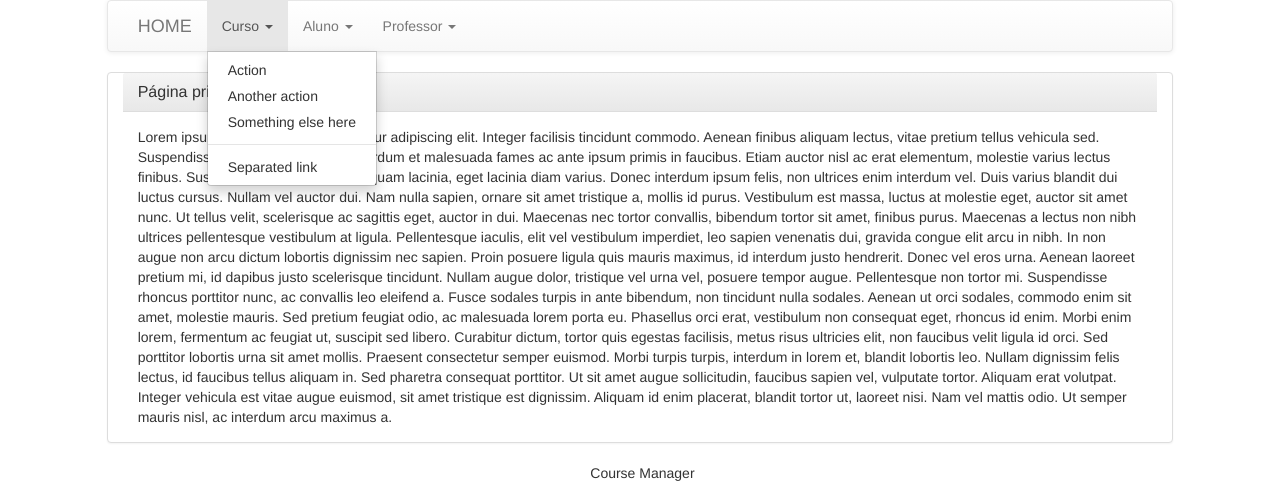
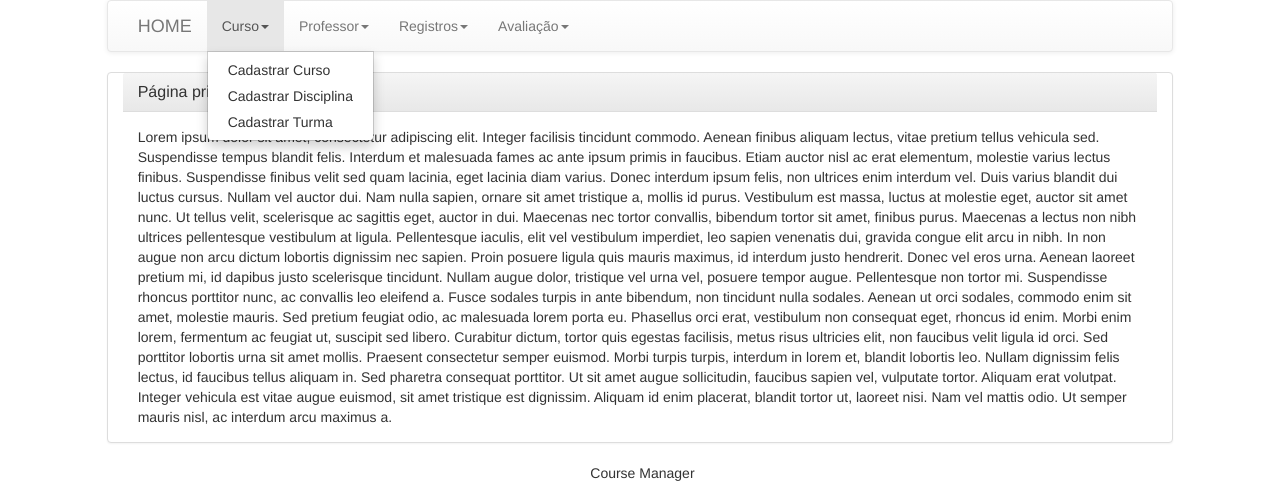
Before and after one commit to RicardoMaurici/pbd, a PHP site: page /admin/main.php in a window 1280 px wide, after a click on "Curso". Shown: the top 483 px of the page. Run offline with PHP 8.4, Linux system fonts and the light colour scheme.

Commit message:
menus admin, professor e funcionario

```diff
--- a/admin/includes/menu.php
+++ /dev/null
@@ -1,46 +0,0 @@
-<?php
-  $uri   = rtrim(dirname($_SERVER['PHP_SELF']), '/\\');
-?>
-<!-- Menu com seus devidos links -->
-<nav id="navbar-example" class="navbar navbar-default navbar-static col-md-10 col-md-offset-1" role="navigation">
-    <div class="container-fluid">
-        <div class="navbar-header">
-          	<a class="navbar-brand" href=<?php echo "$uri/main.php";?> >HOME</a>
-        </div>
-        <div class="collapse navbar-collapse bs-example-js-navbar-collapse">
-          <ul class="nav navbar-nav">
-            <li class="dropdown">
-              <a id="drop1" href="#" role="button" class="dropdown-toggle" data-toggle="dropdown">Curso <span class="caret"></span></a>
-              <ul class="dropdown-menu" role="menu" aria-labelledby="drop1">
-                <li role="presentation"><a role="menuitem" tabindex="-1" href="http://twitter.com/fat">Action</a></li>
-                <li role="presentation"><a role="menuitem" tabindex="-1" href="http://twitter.com/fat">Another action</a></li>
-                <li role="presentation"><a role="menuitem" tabindex="-1" href="http://twitter.com/fat">Something else here</a></li>
-                <li role="presentation" class="divider"></li>
-                <li role="presentation"><a role="menuitem" tabindex="-1" href="http://twitter.com/fat">Separated link</a></li>
-              </ul>
-            </li>
-            <li class="dropdown">
-              <a href="#" id="drop2" role="button" class="dropdown-toggle" data-toggle="dropdown">Aluno <span class="caret"></span></a>
-              <ul class="dropdown-menu" role="menu" aria-labelledby="drop2">
-                <li role="presentation"><a role="menuitem" tabindex="-1" href="http://twitter.com/fat">Action</a></li>
-                <li role="presentation"><a role="menuitem" tabindex="-1" href="http://twitter.com/fat">Another action</a></li>
-                <li role="presentation"><a role="menuitem" tabindex="-1" href="http://twitter.com/fat">Something else here</a></li>
-                <li role="presentation" class="divider"></li>
-                <li role="presentation"><a role="menuitem" tabindex="-1" href="http://twitter.com/fat">Separated link</a></li>
-              </ul>
-            </li>
-            <li class="dropdown">
-              <a href="#" id="drop2" role="button" class="dropdown-toggle" data-toggle="dropdown">Professor <span class="caret"></span></a>
-              <ul class="dropdown-menu" role="menu" aria-labelledby="drop2">
-                <li role="presentation"><a role="menuitem" tabindex="-1" href="http://twitter.com/fat">Action</a></li>
-                <li role="presentation"><a role="menuitem" tabindex="-1" href="http://twitter.com/fat">Another action</a></li>
-                <li role="presentation"><a role="menuitem" tabindex="-1" href="http://twitter.com/fat">Something else here</a></li>
-                <li role="presentation" class="divider"></li>
-                <li role="presentation"><a role="menuitem" tabindex="-1" href="http://twitter.com/fat">Separated link</a></li>
-              </ul>
-            </li>
-          </ul>
-
-        </div><!-- /.nav-collapse -->
-    </div><!-- /.container-fluid -->
-</nav> <!-- /navbar-example -->
--- /dev/null
+++ b/admin/includes/menuAdmin.php
@@ -0,0 +1,53 @@
+<?php
+  $uri   = rtrim(dirname($_SERVER['PHP_SELF']), '/\\');
+?>
+<!-- Menu com seus devidos links -->
+<nav id="navbar-example" class="navbar navbar-default navbar-static col-md-10 col-md-offset-1" role="navigation">
+    <div class="container-fluid">
+        <div class="navbar-header">
+          	<a class="navbar-brand" href=<?php echo "$uri/main.php";?> >HOME</a>
+        </div>
+        <div class="collapse navbar-collapse bs-example-js-navbar-collapse">
+          <ul class="nav navbar-nav">
+
+            <li class="dropdown">
+              <a id="drop1" href="#" role="button" class="dropdown-toggle" data-toggle="dropdown">Curso<span class="caret"></span></a>
+              <ul class="dropdown-menu" role="menu" aria-labelledby="drop1">
+                <li role="presentation"><a role="menuitem" tabindex="-1" href="http://twitter.com/fat">Cadastrar Curso</a></li>
+                <li role="presentation"><a role="menuitem" tabindex="-1" href="http://twitter.com/fat">Cadastrar Disciplina</a></li>
+                <li role="presentation"><a role="menuitem" tabindex="-1" href="http://twitter.com/fat">Cadastrar Turma</a></li>
+              </ul>
+            </li>
+
+            <li class="dropdown">
+              <a href="#" id="drop2" role="button" class="dropdown-toggle" data-toggle="dropdown">Professor<span class="caret"></span></a>
+              <ul class="dropdown-menu" role="menu" aria-labelledby="drop2">
+                <li role="presentation"><a role="menuitem" tabindex="-1" href="http://twitter.com/fat">Cadastrar Professor</a></li>
+              </ul>
+            </li>
+
+            <li class="dropdown">
+              <a href="#" id="drop2" role="button" class="dropdown-toggle" data-toggle="dropdown">Registros<span class="caret"></span></a>
+              <ul class="dropdown-menu" role="menu" aria-labelledby="drop2">
+                <li role="presentation"><a role="menuitem" tabindex="-1" href="http://twitter.com/fat">Recebimento Material</a></li>
+                <li role="presentation"><a role="menuitem" tabindex="-1" href="http://twitter.com/fat">Recebimento Documento Aluno</a></li>
+                <li role="presentation"><a role="menuitem" tabindex="-1" href="http://twitter.com/fat">Entrega Material Aluno</a></li>
+                <li role="presentation"><a role="menuitem" tabindex="-1" href="http://twitter.com/fat">Pedido Material</a></li>
+                <li role="presentation"><a role="menuitem" tabindex="-1" href="http://twitter.com/fat">Doação</a></li>
+                <li role="presentation"><a role="menuitem" tabindex="-1" href="http://twitter.com/fat">Fornecedor</a></li>
+                <li role="presentation"><a role="menuitem" tabindex="-1" href="http://twitter.com/fat">Parceiro</a></li>
+              </ul>
+            </li>
+
+             <li class="dropdown">
+              <a href="#" id="drop2" role="button" class="dropdown-toggle" data-toggle="dropdown">Avaliação<span class="caret"></span></a>
+              <ul class="dropdown-menu" role="menu" aria-labelledby="drop2">
+                <li role="presentation"><a role="menuitem" tabindex="-1" href="http://twitter.com/fat">Curso</a></li>
+                <li role="presentation"><a role="menuitem" tabindex="-1" href="http://twitter.com/fat">Professor</a></li>
+              </ul>
+            </li>
+
+          </ul>
+        </div><!-- /.nav-collapse -->
+    </div><!-- /.container-fluid -->
+</nav> <!-- /navbar-example -->
--- a/admin/main.php
+++ b/admin/main.php
@@ -1,6 +1,6 @@
 <?php
 require 'includes/header.html';
-require 'includes/menu.php';
+require 'includes/menuAdmin.php';
 //Pagina principal após o login
 ?>
 
```
Also changed, not shown: admin/includes/menuFuncionario.php (added, +38 -0 lines), admin/includes/menuProfessor.php (added, +30 -0 lines).
